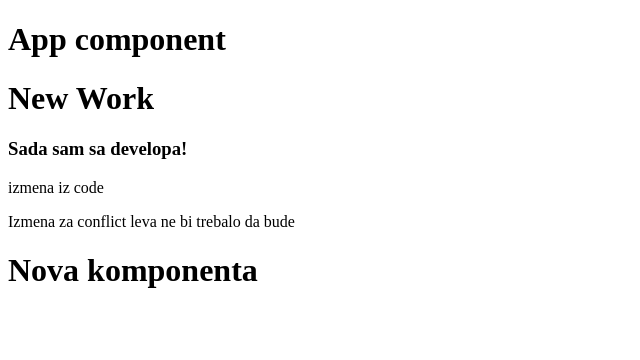
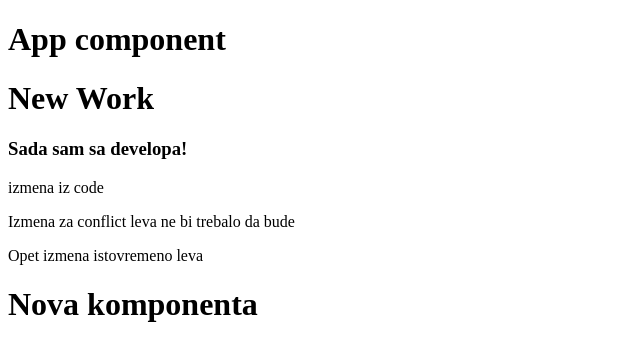
Before and after one commit to pedja260/bestwork, a React (Create React App) app: page / in a window 1280 px wide. Shown: the top 360 px of the page, without its empty margins (0-640 px from the left). Built offline with nearby package versions, Linux system fonts and the light colour scheme.

Commit message:
izmena leve

```diff
--- a/src/components/NewWork.js
+++ b/src/components/NewWork.js
@@ -7,6 +7,7 @@ import React, {Component} from "react";
                  <h3>Sada sam sa developa!</h3>
                  <p>izmena iz code</p>
                  <p>Izmena za conflict leva ne bi trebalo da bude</p>
+                 <p>Opet izmena istovremeno leva</p>
              </div>
          )
      }
```
